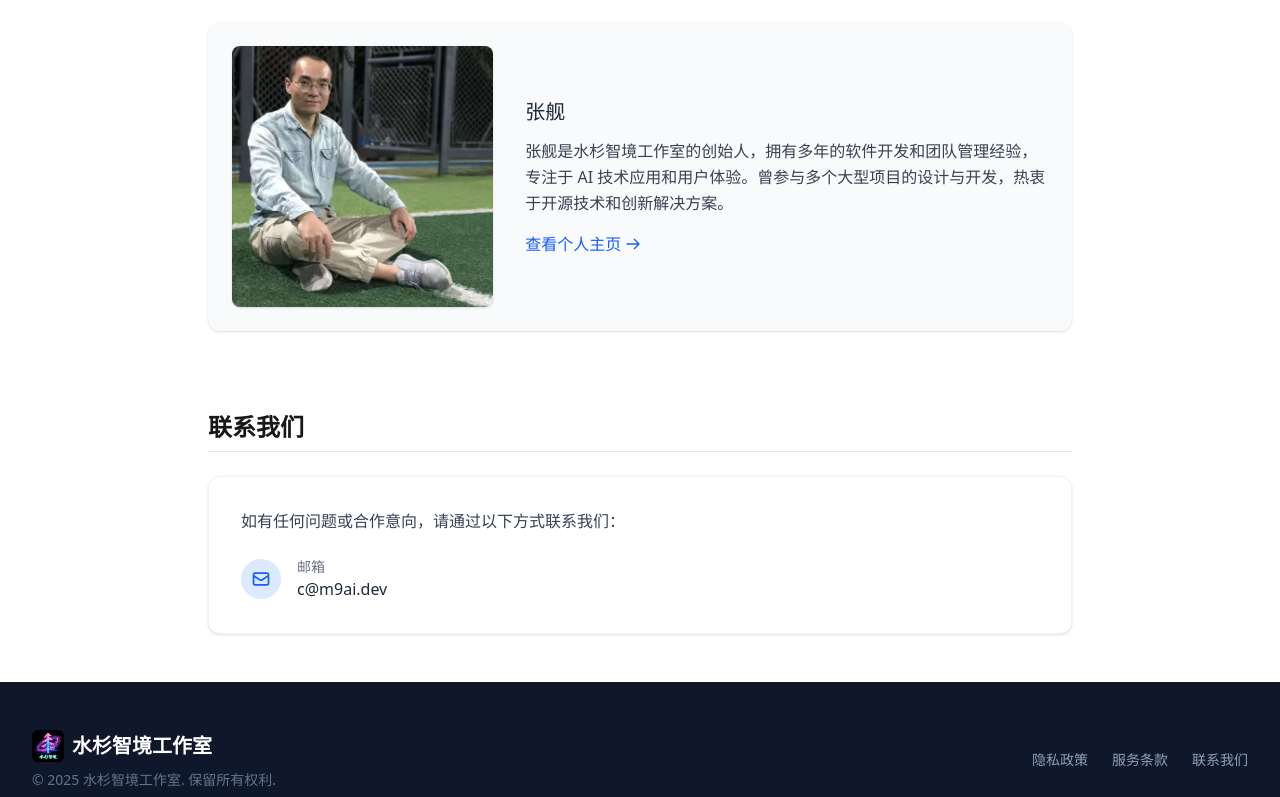
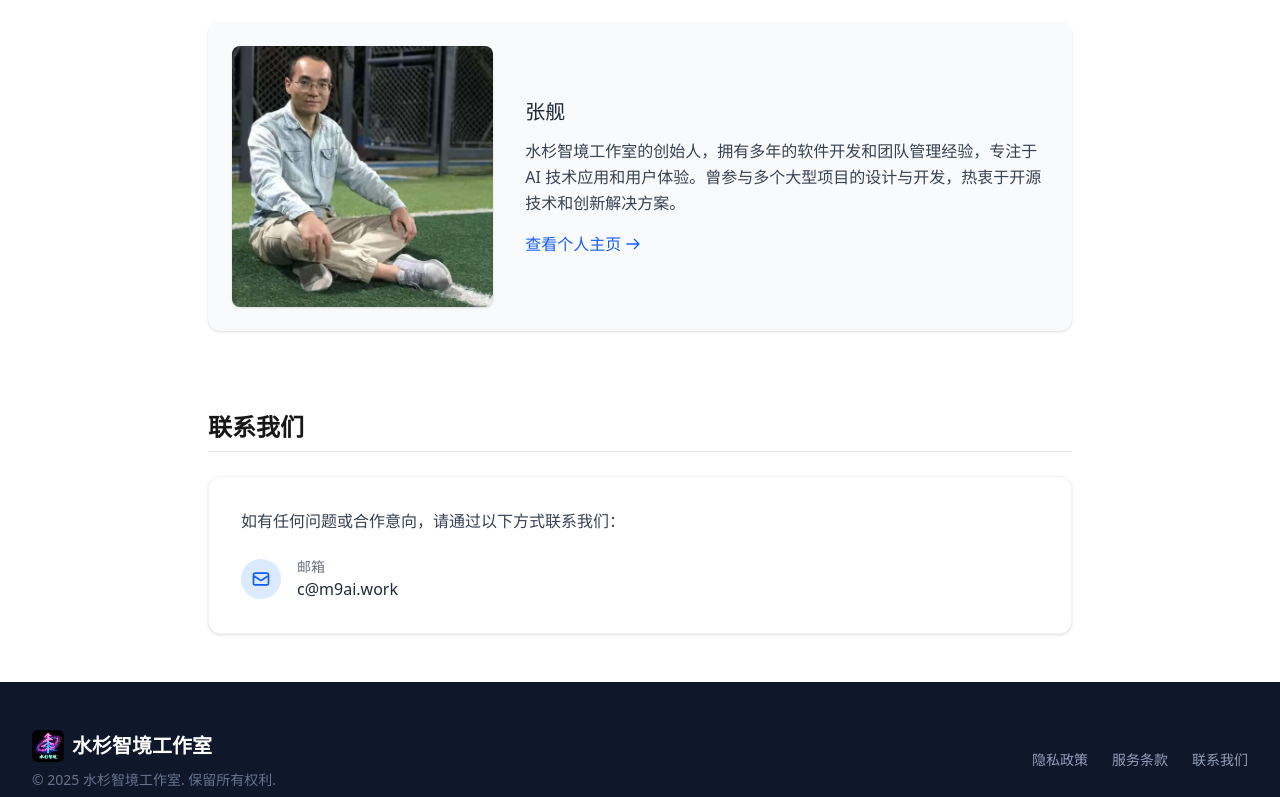
Before and after one commit to m9ai/m9ai.github.io, a Next.js app: page /contact in a window 1280 px wide. Shown: the part 437-1234 px from the top of the page. Built offline with nearby package versions, Linux system fonts and the light colour scheme.

Commit message:
update email

```diff
--- a/public/docs/privacy-policy.md
+++ b/public/docs/privacy-policy.md
@@ -45,4 +45,4 @@
 
 如有任何关于本隐私政策的问题，请通过以下方式联系我们：
 
-- 电子邮件：c@m9ai.dev
+- 电子邮件：c@m9ai.work
--- a/public/docs/terms-of-service.md
+++ b/public/docs/terms-of-service.md
@@ -44,4 +44,4 @@
 
 如有任何关于本服务条款的问题，请通过以下方式联系我们：
 
-- 电子邮件：c@m9ai.dev
+- 电子邮件：c@m9ai.work
--- a/src/app/components/CollaborationSection.tsx
+++ b/src/app/components/CollaborationSection.tsx
@@ -156,7 +156,7 @@ export default function CollaborationSection() {
                 </div>
 
                 <div className="space-y-4">
-                  <a href="mailto:c@m9ai.dev" className="flex items-center gap-3 p-4 bg-white dark:bg-slate-800 rounded-xl shadow-sm border border-slate-100 dark:border-slate-700 transition-all duration-300 hover:shadow-md">
+                  <a href="mailto:c@m9ai.work" className="flex items-center gap-3 p-4 bg-white dark:bg-slate-800 rounded-xl shadow-sm border border-slate-100 dark:border-slate-700 transition-all duration-300 hover:shadow-md">
                     <div className="w-10 h-10 rounded-full bg-primary/10 dark:bg-primary/20 flex items-center justify-center text-primary">
                       <svg xmlns="http://www.w3.org/2000/svg" className="h-5 w-5" fill="none" viewBox="0 0 24 24" stroke="currentColor">
                         <path strokeLinecap="round" strokeLinejoin="round" strokeWidth={2} d="M3 8l7.89 5.26a2 2 0 002.22 0L21 8M5 19h14a2 2 0 002-2V7a2 2 0 00-2-2H5a2 2 0 00-2 2v10a2 2 0 002 2z" />
@@ -164,7 +164,7 @@ export default function CollaborationSection() {
                     </div>
                     <div>
                       <p className="text-sm text-slate-500 dark:text-slate-400">发送邮件</p>
-                      <p className="font-medium text-slate-900 dark:text-white">c@m9ai.dev</p>
+                      <p className="font-medium text-slate-900 dark:text-white">c@m9ai.work</p>
                     </div>
                   </a>
                 </div>
--- a/src/app/contact/page.tsx
+++ b/src/app/contact/page.tsx
@@ -53,7 +53,7 @@ export default function ContactPage() {
           </div>
           <div className="md:w-2/3">
             <h3 className="text-xl font-medium mb-3 text-gray-800">张舰</h3>
-            <p className="mb-4 text-gray-700 leading-relaxed">张舰是水杉智境工作室的创始人，拥有多年的软件开发和团队管理经验，专注于 AI 技术应用和用户体验。曾参与多个大型项目的设计与开发，热衷于开源技术和创新解决方案。</p>
+            <p className="mb-4 text-gray-700 leading-relaxed">水杉智境工作室的创始人，拥有多年的软件开发和团队管理经验，专注于 AI 技术应用和用户体验。曾参与多个大型项目的设计与开发，热衷于开源技术和创新解决方案。</p>
             <Link
               href="https://zhangjianzy.github.io/"
               target="_blank"
@@ -88,7 +88,7 @@ export default function ContactPage() {
               </div>
               <div>
                 <p className="text-sm text-gray-500">邮箱</p>
-                <a href="mailto:c@m9ai.dev" className="text-gray-800 font-medium hover:text-blue-600 transition-colors">c@m9ai.dev</a>
+                <a href="mailto:c@m9ai.work" className="text-gray-800 font-medium hover:text-blue-600 transition-colors">c@m9ai.work</a>
               </div>
             </li>
           </ul>
```
